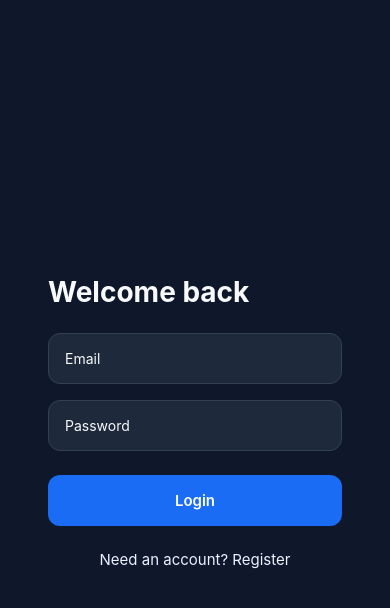
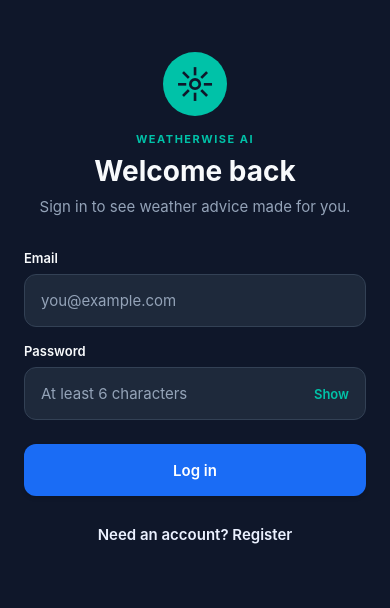
Before and after one commit to ShavishaThiloshini/WeatherWiseAI, a React Native app in the folder mobile/: screen /Travel in a window 390 px wide. Shown: the top 608 px of the page. Built offline with nearby package versions, Linux system fonts and the light colour scheme.

Commit message:
feat: finished UI

```diff
--- a/mobile/app.json
+++ b/mobile/app.json
@@ -7,7 +7,10 @@
     "icon": "./assets/icon.png",
     "userInterfaceStyle": "light",
     "ios": {
-      "supportsTablet": true
+      "supportsTablet": true,
+      "infoPlist": {
+        "NSLocationWhenInUseUsageDescription": "WeatherWise uses your location to provide local weather advice."
+      }
     },
     "android": {
       "adaptiveIcon": {
@@ -18,6 +21,14 @@
       },
       "predictiveBackGestureEnabled": false
     },
+    "plugins": [
+      [
+        "expo-location",
+        {
+          "locationAlwaysAndWhenInUsePermission": "WeatherWise uses your location to provide local weather advice."
+        }
+      ]
+    ],
     "web": {
       "favicon": "./assets/favicon.png"
     }
--- a/mobile/package.json
+++ b/mobile/package.json
@@ -3,10 +3,12 @@
   "version": "1.0.0",
   "main": "index.ts",
   "dependencies": {
+    "@react-native-async-storage/async-storage": "2.2.0",
     "@react-navigation/bottom-tabs": "^7.18.18",
     "@react-navigation/native": "^7.3.18",
     "@react-navigation/native-stack": "^7.18.10",
     "expo": "~57.0.20",
+    "expo-location": "~19.0.7",
     "expo-status-bar": "~57.0.1",
     "react": "19.2.3",
     "react-native": "0.86.3",
--- a/mobile/src/screens/AuthScreen.tsx
+++ b/mobile/src/screens/AuthScreen.tsx
@@ -1,7 +1,17 @@
 import React, { useState } from 'react';
-import { Alert, Pressable, StyleSheet, Text, TextInput, View } from 'react-native';
+import {
+  ActivityIndicator,
+  Alert,
+  KeyboardAvoidingView,
+  Platform,
+  Pressable,
+  StyleSheet,
+  Text,
+  TextInput,
+  View,
+} from 'react-native';
 import { ScreenContainer } from '../components/ScreenContainer';
-import { COLORS, SPACING, TYPOGRAPHY } from '../constants/theme';
+import { BORDER_RADIUS, COLORS, SHADOWS, SPACING, TYPOGRAPHY } from '../constants/theme';
 import { loginUser, registerUser } from '../services/authService';
 
 export function AuthScreen({ onAuthenticate }: { onAuthenticate: (token: string) => void }) {
@@ -9,103 +19,247 @@ export function AuthScreen({ onAuthenticate }: { onAuthenticate: (token: string)
   const [name, setName] = useState('');
   const [email, setEmail] = useState('');
   const [password, setPassword] = useState('');
+  const [showPassword, setShowPassword] = useState(false);
   const [isSubmitting, setIsSubmitting] = useState(false);
 
   const handleSubmit = async () => {
-    if (!email || !password || (mode === 'register' && !name)) {
-      Alert.alert('Validation error', 'Please fill in all fields.');
+    const normalizedEmail = email.trim().toLowerCase();
+
+    if (mode === 'register' && !name.trim()) {
+      Alert.alert('Name required', 'Enter your name to create an account.');
+      return;
+    }
+
+    if (!normalizedEmail || !normalizedEmail.includes('@')) {
+      Alert.alert('Email required', 'Enter a valid email address.');
+      return;
+    }
+
+    if (!password || password.length < 6) {
+      Alert.alert('Password too short', 'Your password must be at least 6 characters.');
       return;
     }
 
     try {
       setIsSubmitting(true);
       const result = mode === 'register'
-        ? await registerUser(name, email, password)
-        : await loginUser(email, password);
+        ? await registerUser(name.trim(), normalizedEmail, password)
+        : await loginUser(normalizedEmail, password);
 
       onAuthenticate(result.token);
-      Alert.alert('Success', `Welcome ${result.user.name}. Token received.`);
     } catch (error) {
-      Alert.alert('Authentication failed', error instanceof Error ? error.message : 'Unknown error');
+      Alert.alert('Unable to continue', error instanceof Error ? error.message : 'Please try again.');
     } finally {
       setIsSubmitting(false);
     }
   };
 
   return (
-    <ScreenContainer>
-      <View style={styles.card}>
-        <Text style={styles.title}>{mode === 'login' ? 'Welcome back' : 'Create account'}</Text>
+    <ScreenContainer scrollable contentStyle={styles.screenContent}>
+      <KeyboardAvoidingView
+        behavior={Platform.OS === 'ios' ? 'padding' : undefined}
+        style={styles.keyboardView}
+      >
+        <View style={styles.brandMark}>
+          <Text style={styles.brandIcon}>☼</Text>
+        </View>
+        <Text style={styles.eyebrow}>WEATHERWISE AI</Text>
+        <Text style={styles.title}>{mode === 'login' ? 'Welcome back' : 'Plan your day with confidence'}</Text>
+        <Text style={styles.subtitle}>
+          {mode === 'login' ? 'Sign in to see weather advice made for you.' : 'Create an account for personal weather recommendations.'}
+        </Text>
 
         {mode === 'register' && (
+          <View style={styles.field}>
+            <Text style={styles.label}>Name</Text>
             <TextInput
-            placeholder="Name"
+              placeholder="Your name"
+              placeholderTextColor={COLORS.textSecondary}
               value={name}
               onChangeText={setName}
               style={styles.input}
               autoCapitalize="words"
+              autoComplete="name"
+              returnKeyType="next"
+              accessibilityLabel="Name"
             />
+          </View>
         )}
 
+        <View style={styles.field}>
+          <Text style={styles.label}>Email</Text>
           <TextInput
-          placeholder="Email"
+            placeholder="you@example.com"
+            placeholderTextColor={COLORS.textSecondary}
             value={email}
             onChangeText={setEmail}
             style={styles.input}
             keyboardType="email-address"
             autoCapitalize="none"
+            autoComplete="email"
+            keyboardAppearance="dark"
+            returnKeyType="next"
+            accessibilityLabel="Email address"
           />
+        </View>
 
+        <View style={styles.field}>
+          <Text style={styles.label}>Password</Text>
+          <View style={styles.passwordRow}>
             <TextInput
-          placeholder="Password"
+              placeholder="At least 6 characters"
+              placeholderTextColor={COLORS.textSecondary}
               value={password}
               onChangeText={setPassword}
-          style={styles.input}
-          secureTextEntry
+              style={styles.passwordInput}
+              secureTextEntry={!showPassword}
+              autoComplete={mode === 'login' ? 'current-password' : 'new-password'}
+              accessibilityLabel="Password"
             />
+            <Pressable
+              onPress={() => setShowPassword((visible) => !visible)}
+              style={styles.visibilityButton}
+              accessibilityRole="button"
+              accessibilityLabel={showPassword ? 'Hide password' : 'Show password'}
+              hitSlop={8}
+            >
+              <Text style={styles.visibilityText}>{showPassword ? 'Hide' : 'Show'}</Text>
+            </Pressable>
+          </View>
+        </View>
 
-        <Pressable style={styles.button} onPress={handleSubmit} disabled={isSubmitting}>
-          <Text style={styles.buttonText}>{isSubmitting ? 'Please wait...' : mode === 'login' ? 'Login' : 'Register'}</Text>
+        <Pressable
+          style={({ pressed }) => [styles.button, pressed && styles.buttonPressed, isSubmitting && styles.buttonDisabled]}
+          onPress={handleSubmit}
+          disabled={isSubmitting}
+          accessibilityRole="button"
+          accessibilityLabel={mode === 'login' ? 'Log in' : 'Create account'}
+        >
+          {isSubmitting ? <ActivityIndicator color={COLORS.white} /> : <Text style={styles.buttonText}>{mode === 'login' ? 'Log in' : 'Create account'}</Text>}
         </Pressable>
 
-        <Pressable onPress={() => setMode(mode === 'login' ? 'register' : 'login')}>
+        <Pressable
+          onPress={() => setMode(mode === 'login' ? 'register' : 'login')}
+          style={styles.toggleButton}
+          accessibilityRole="button"
+        >
           <Text style={styles.toggleText}>
             {mode === 'login' ? 'Need an account? Register' : 'Already have an account? Login'}
           </Text>
         </Pressable>
-      </View>
+      </KeyboardAvoidingView>
     </ScreenContainer>
   );
 }
 
 const styles = StyleSheet.create({
-  card: {
+  screenContent: {
+    padding: SPACING.l,
+    paddingBottom: SPACING.xxl,
+  },
+  keyboardView: {
     flex: 1,
     justifyContent: 'center',
-    padding: SPACING.xl,
+    minHeight: 560,
+  },
+  brandMark: {
+    alignItems: 'center',
+    alignSelf: 'center',
+    backgroundColor: COLORS.secondary,
+    borderRadius: BORDER_RADIUS.round,
+    height: 64,
+    justifyContent: 'center',
+    marginBottom: SPACING.m,
+    width: 64,
+  },
+  brandIcon: {
+    color: COLORS.background,
+    fontSize: 38,
+    lineHeight: 42,
+  },
+  eyebrow: {
+    color: COLORS.secondary,
+    fontSize: TYPOGRAPHY.fontSize.xs,
+    fontWeight: TYPOGRAPHY.fontWeight.bold,
+    letterSpacing: 1.5,
+    textAlign: 'center',
+  },
+  subtitle: {
+    color: COLORS.textSecondary,
+    fontSize: TYPOGRAPHY.fontSize.m,
+    lineHeight: 22,
+    marginBottom: SPACING.xl,
+    textAlign: 'center',
   },
   title: {
     fontSize: TYPOGRAPHY.fontSize.xxl,
     fontWeight: TYPOGRAPHY.fontWeight.bold,
     color: COLORS.textPrimary,
-    marginBottom: SPACING.l,
+    marginBottom: SPACING.s,
+    marginTop: SPACING.s,
+    textAlign: 'center',
+  },
+  field: {
+    marginBottom: SPACING.m,
+  },
+  label: {
+    color: COLORS.textPrimary,
+    fontSize: TYPOGRAPHY.fontSize.s,
+    fontWeight: TYPOGRAPHY.fontWeight.semiBold,
+    marginBottom: SPACING.s,
   },
   input: {
     backgroundColor: COLORS.backgroundCard,
     borderColor: COLORS.border,
     borderWidth: 1,
-    borderRadius: 12,
+    borderRadius: BORDER_RADIUS.m,
+    fontSize: TYPOGRAPHY.fontSize.m,
     paddingHorizontal: SPACING.m,
     paddingVertical: SPACING.m,
-    marginBottom: SPACING.m,
     color: COLORS.textPrimary,
+    minHeight: 52,
+  },
+  passwordRow: {
+    alignItems: 'center',
+    backgroundColor: COLORS.backgroundCard,
+    borderColor: COLORS.border,
+    borderRadius: BORDER_RADIUS.m,
+    borderWidth: 1,
+    flexDirection: 'row',
+    minHeight: 52,
+  },
+  passwordInput: {
+    color: COLORS.textPrimary,
+    flex: 1,
+    fontSize: TYPOGRAPHY.fontSize.m,
+    paddingHorizontal: SPACING.m,
+    paddingVertical: SPACING.m,
+  },
+  visibilityButton: {
+    minHeight: 44,
+    justifyContent: 'center',
+    paddingHorizontal: SPACING.m,
+  },
+  visibilityText: {
+    color: COLORS.secondary,
+    fontSize: TYPOGRAPHY.fontSize.s,
+    fontWeight: TYPOGRAPHY.fontWeight.semiBold,
   },
   button: {
     backgroundColor: COLORS.primary,
-    borderRadius: 12,
+    borderRadius: BORDER_RADIUS.m,
+    minHeight: 52,
     paddingVertical: SPACING.m,
     alignItems: 'center',
+    justifyContent: 'center',
     marginTop: SPACING.s,
+    ...SHADOWS.subtle,
+  },
+  buttonPressed: {
+    backgroundColor: COLORS.primaryDark,
+  },
+  buttonDisabled: {
+    opacity: 0.7,
   },
   buttonText: {
     color: COLORS.white,
@@ -115,7 +269,13 @@ const styles = StyleSheet.create({
   toggleText: {
     color: COLORS.primaryLight,
     textAlign: 'center',
-    marginTop: SPACING.l,
     fontSize: TYPOGRAPHY.fontSize.m,
+    fontWeight: TYPOGRAPHY.fontWeight.semiBold,
+  },
+  toggleButton: {
+    alignSelf: 'center',
+    minHeight: 44,
+    justifyContent: 'center',
+    marginTop: SPACING.m,
   },
 });
--- a/mobile/src/screens/HomeScreen.tsx
+++ b/mobile/src/screens/HomeScreen.tsx
@@ -16,19 +16,34 @@
  */
 
 import React from 'react';
-import { StyleSheet, Text, View } from 'react-native';
+import { ActivityIndicator, Pressable, StyleSheet, Text, View } from 'react-native';
 import { ScreenContainer } from '../components/ScreenContainer';
 import { SectionHeader } from '../components/SectionHeader';
 import { WeatherCard } from '../components/WeatherCard';
 import { InfoCard } from '../components/InfoCard';
 import { COLORS, SPACING, TYPOGRAPHY, BORDER_RADIUS, SHADOWS } from '../constants/theme';
 import { MOCK_WEATHER } from '../services/weatherService';
-import { MOCK_LOCATION } from '../services/locationService';
+import { getCurrentLocation } from '../services/locationService';
+import type { LocationData } from '../types';
 
 export function HomeScreen() {
   // [MOCK] Day 2+: Replace with real data from useWeather / useLocation hooks
   const weather = MOCK_WEATHER;
-  const location = MOCK_LOCATION;
+  const [location, setLocation] = React.useState<LocationData | null>(null);
+  const [locationError, setLocationError] = React.useState<string | null>(null);
+
+  const loadLocation = React.useCallback(async () => {
+    setLocationError(null);
+    try {
+      setLocation(await getCurrentLocation());
+    } catch (error) {
+      setLocationError(error instanceof Error ? error.message : 'Unable to determine your location.');
+    }
+  }, []);
+
+  React.useEffect(() => {
+    void loadLocation();
+  }, [loadLocation]);
 
   const today = new Date().toLocaleDateString('en-GB', {
     weekday: 'long',
@@ -48,7 +63,7 @@ export function HomeScreen() {
         </View>
         <View style={styles.locationBadge}>
           <Text style={styles.locationIcon}>📍</Text>
-          <Text style={styles.locationText}>{location.city}</Text>
+          <Text style={styles.locationText}>{location?.city || 'Locating...'}</Text>
         </View>
       </View>
 
@@ -60,8 +75,17 @@ export function HomeScreen() {
         <Text style={styles.temperature}>{weather.temperatureC}°C</Text>
         <Text style={styles.conditionLabel}>{weather.conditionLabel}</Text>
         <Text style={styles.feelsLike}>Feels like {weather.feelsLikeC}°C</Text>
-        <Text style={styles.locationFull}>{location.displayName}</Text>
+        <Text style={styles.locationFull}>{location?.displayName || 'Finding your current location'}</Text>
       </View>
+
+      {locationError && (
+        <View style={styles.locationError}>
+          <Text style={styles.locationErrorText}>{locationError}</Text>
+          <Pressable onPress={() => void loadLocation()} style={styles.retryButton}>
+            <Text style={styles.retryText}>Try again</Text>
+          </Pressable>
+        </View>
+      )}
 
       {/* ------------------------------------------------------------------ */}
       {/* Weather metrics grid                                                 */}
@@ -206,6 +230,27 @@ const styles = StyleSheet.create({
     color: COLORS.textSecondary,
     fontWeight: TYPOGRAPHY.fontWeight.medium,
   },
+  locationError: {
+    backgroundColor: COLORS.dangerLight,
+    borderRadius: BORDER_RADIUS.m,
+    marginBottom: SPACING.m,
+    padding: SPACING.m,
+  },
+  locationErrorText: {
+    color: COLORS.danger,
+    fontSize: TYPOGRAPHY.fontSize.s,
+    lineHeight: 20,
+  },
+  retryButton: {
+    alignSelf: 'flex-start',
+    marginTop: SPACING.s,
+    paddingVertical: SPACING.xs,
+  },
+  retryText: {
+    color: COLORS.primary,
+    fontSize: TYPOGRAPHY.fontSize.s,
+    fontWeight: TYPOGRAPHY.fontWeight.semiBold,
+  },
 
   // Hero card
   heroCard: {
```
Also changed, not shown: mobile/App.tsx (+23 -1 lines), mobile/src/services/authService.ts (+15 -0 lines), mobile/src/services/locationService.ts (+46 -23 lines), mobile/tsconfig.json (+12 -1 lines), 1 other file (tests, documents, lock files or other folders). Lines whose indentation alone changed are shown as unchanged.
